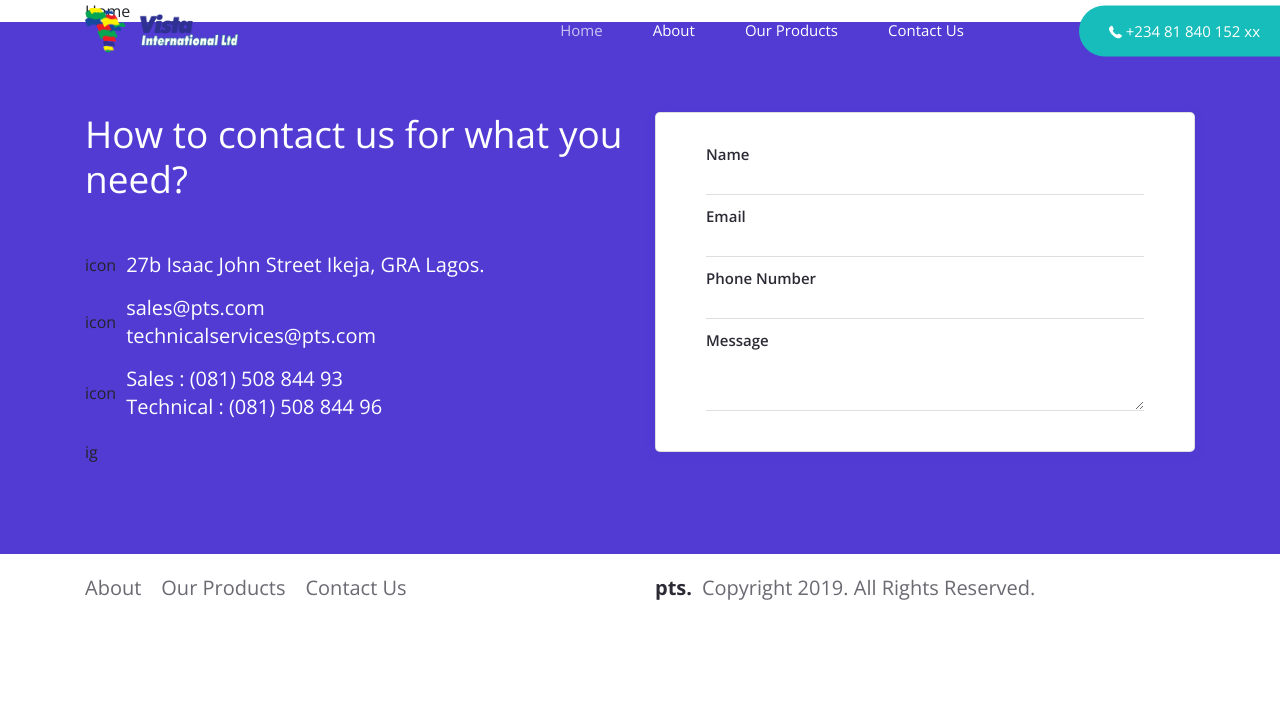
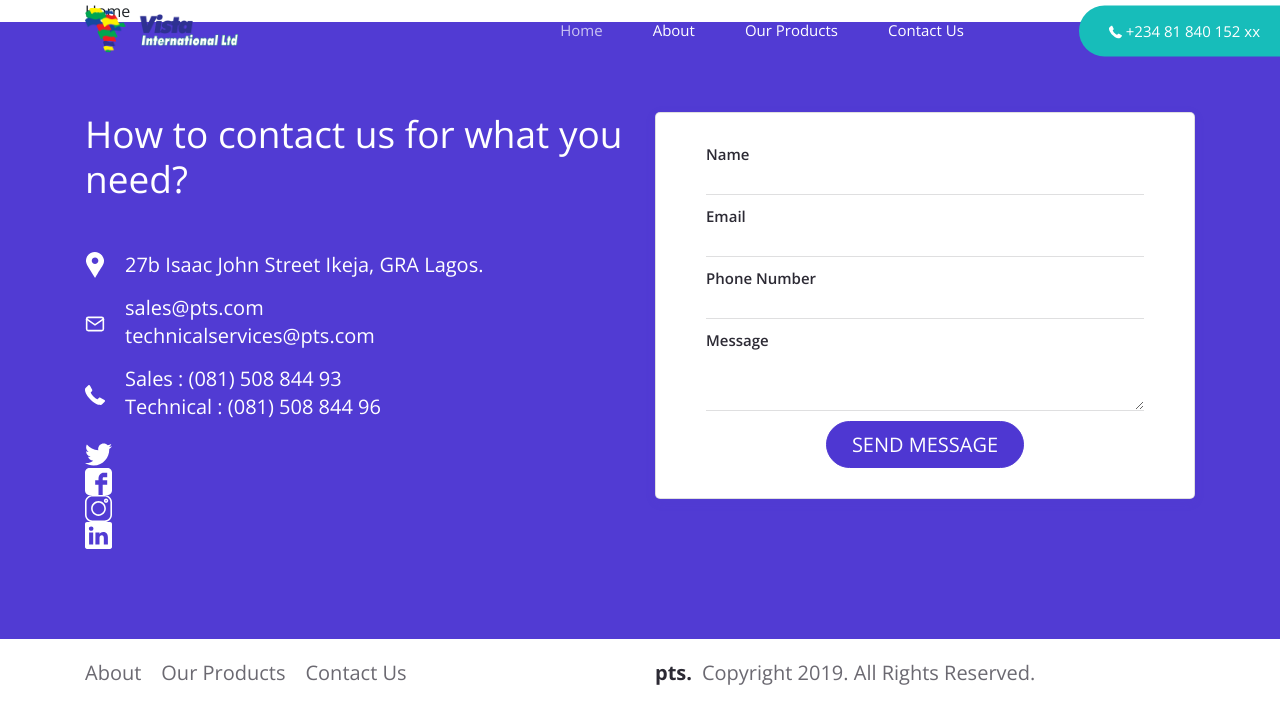
Before and after one commit to Church001/vista-front, a React (Create React App) app: page / in a window 1280 px wide. Shown: the top 724 px of the page. Built offline with nearby package versions, Linux system fonts and the light colour scheme.

Commit message:
fix: contact form

```diff
--- a/src/components/contact.js
+++ b/src/components/contact.js
@@ -1,19 +1,25 @@
 import React from 'react';
-import { Form, Label, FormGroup, Input } from 'reactstrap';
+import { Button, Form, Label, FormGroup, Input } from 'reactstrap';
+import { SocialLinks } from 'components';
+import { ReactComponent as Mail } from 'assets/svg/mail.svg';
+import { ReactComponent as Marker } from 'assets/svg/marker.svg';
+import { ReactComponent as Phone } from 'assets/svg/phone.svg';
 
-export const ContactForm = props => {
+export const ContactForm = () => {
   return (
     <div className='cf'>
       <div className='container'>
         <div className='row'>
-          <div className='col-md-6'>
+          <div className='col-md-6 mb-4 mb-md-0'>
             <h1 className='cf__title text text--xl c-white fw-light'>
               How to contact us for what you need?
             </h1>
 
             <div className='cf__info'>
               <div className='cf__info__item'>
-                <div className='icon'>icon</div>
+                <div className='icon'>
+                  <Marker width={20} />
+                </div>
 
                 <div className='texts'>
                   <p className='text c-white mb-0'>
@@ -23,7 +29,9 @@ export const ContactForm = props => {
               </div>
 
               <div className='cf__info__item'>
-                <div className='icon'>icon</div>
+                <div className='icon'>
+                  <Mail width={20} height={20} />
+                </div>
 
                 <div className='texts'>
                   <a className='text c-white' href='mailto:sales@pts.com'>
@@ -39,7 +47,9 @@ export const ContactForm = props => {
               </div>
 
               <div className='cf__info__item'>
-                <div className='icon'>icon</div>
+                <div className='icon'>
+                  <Phone width={20} height={20} />
+                </div>
 
                 <div className='texts'>
                   <p className='text c-white mb-0'>Sales : (081) 508 844 93</p>
@@ -50,7 +60,7 @@ export const ContactForm = props => {
               </div>
             </div>
 
-            <div className='cf__social'>ig</div>
+            <SocialLinks />
           </div>
           <div className='col-md-6'>
             <div className='card cf__card'>
@@ -74,6 +84,12 @@ export const ContactForm = props => {
                   <Label className='form__label'>Message</Label>
                   <Input className='form__field' type={'textarea'} />
                 </FormGroup>
+
+                <div className='d-flex justify-content-center'>
+                  <Button className='btn__purple btn--rounded btn--xl'>
+                    SEND MESSAGE
+                  </Button>
+                </div>
               </Form>
             </div>
           </div>
--- a/src/styles/components/_button.scss
+++ b/src/styles/components/_button.scss
@@ -2,4 +2,53 @@
 // This file contains all styles related to the button component.
 // -----------------------------------------------------------------------------
 .btn {
+  &__purple {
+    background: color(purple);
+    border-color: color(purple);
+    color: color(white);
+
+    &:hover {
+      background: rgba(color(purple), 0.8);
+      border-color: rgba(color(purple), 0.8);
+    }
+  }
+
+  &__green {
+    background: color(green);
+    border-color: color(green);
+    color: color(white);
+    &:hover {
+      background: rgba(color(green), 0.8);
+      border-color: rgba(color(green), 0.8);
+    }
+  }
+
+  &__yellow {
+    background: color(yellow);
+    border-color: color(yellow);
+    color: color(white);
+    &:hover {
+      background: rgba(color(yellow), 0.8);
+      border-color: rgba(color(yellow), 0.8);
+    }
+  }
+
+  &__red {
+    background: color(red);
+    border-color: color(red);
+    color: color(white);
+    &:hover {
+      background: rgba(color(red), 0.8);
+      border-color: rgba(color(red), 0.8);
+    }
+  }
+
+  &--rounded {
+    border-radius: 500px;
+  }
+
+  &--xl {
+    font-size: 2rem;
+    padding: 0.75rem 2.5rem;
+  }
 }
--- a/src/styles/components/_contact-form.scss
+++ b/src/styles/components/_contact-form.scss
@@ -17,7 +17,8 @@
       }
 
       .icon {
-        margin-right: 1rem;
+        margin-right: 1.5rem;
+        width: 2.5rem;
       }
 
       .texts {
```
